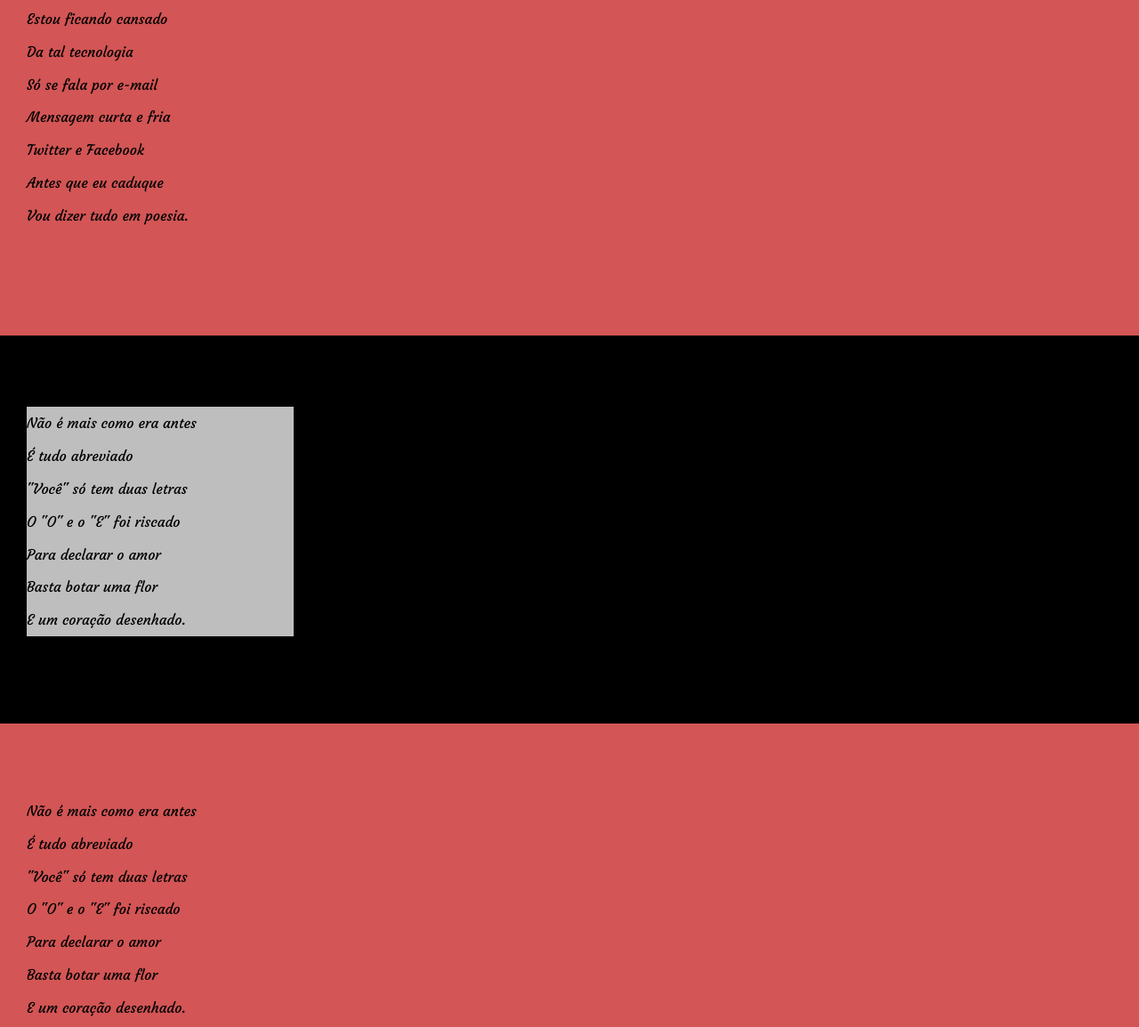
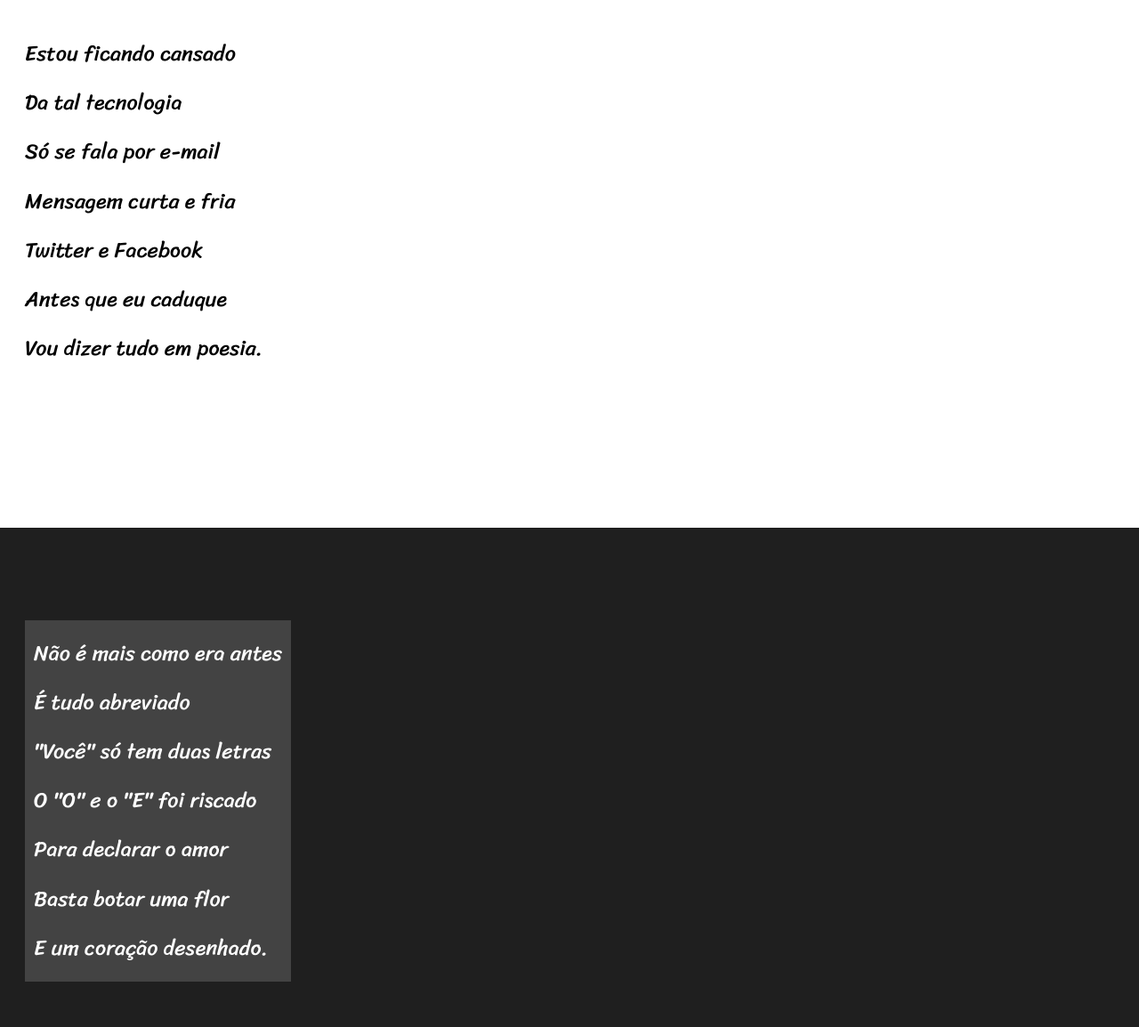
Before and after one commit to VittoBaroni/projeto-cordel, a plain HTML site: page index.html in a window 1280 px wide. Shown: the part 261-1415 px from the top of the page at 89% size. Drawn offline with Linux system fonts and the light colour scheme.

Commit message:
atualização de estilo

```diff
--- a/estilo/style.css
+++ b/estilo/style.css
@@ -2,11 +2,12 @@
 
 @import url('https://fonts.googleapis.com/css2?family=DM+Serif+Display&display=swap');
 
-@import url('https://fonts.googleapis.com/css2?family=Courgette&family=DM+Serif+Display&display=swap');
+@import url('https://fonts.googleapis.com/css2?family=Sriracha&display=swap');;
 
 *{
     padding: 0px;
     margin: 0px;
+    background-color: lightgray;
 }
 
 html, body {
@@ -24,8 +25,6 @@ header > h1{
     font-size: 3.5em;
     font-family: 'DM Serif Display', serif;
     font-variant: small-caps;
-    padding: 20px;
-
 }
 header p{
     font-size: 1em;
@@ -35,29 +34,32 @@ header p{
 
 section p {
     text-align: left;
-    font-size: 1em;
+    font-size: 1.5em;
     line-height: 2.3em;
-    font-family: 'Courgette', cursive;
+    font-family: 'Sriracha', cursive;
 }
 
 section{
     padding-top: 10vh;
     padding-bottom: 10vh;
     padding-left: 30px;
+    margin: -10px;
 }
 .normal{
-    background-color: rgb(211, 85, 85);
+    background-color: white;
 
 }
 .imagem{
-    background-color: rgb(0, 0, 0);
+    background-color: rgb(31, 31, 31);
 }
 .normal > p {
-    background-color: rgba(255, 0, 0, 0);
+    background-color: rgba(68, 68, 68, 0);
 }
 .imagem > p{
-    background-color: rgba(255, 255, 255, 0.747);
-    width: 300px;
+    background-color: rgba(99, 99, 99, 0.541);
+    display:inline-block;
+    padding: 10px;
+    color: white;
 }
 footer{
     text-align: center;
```
